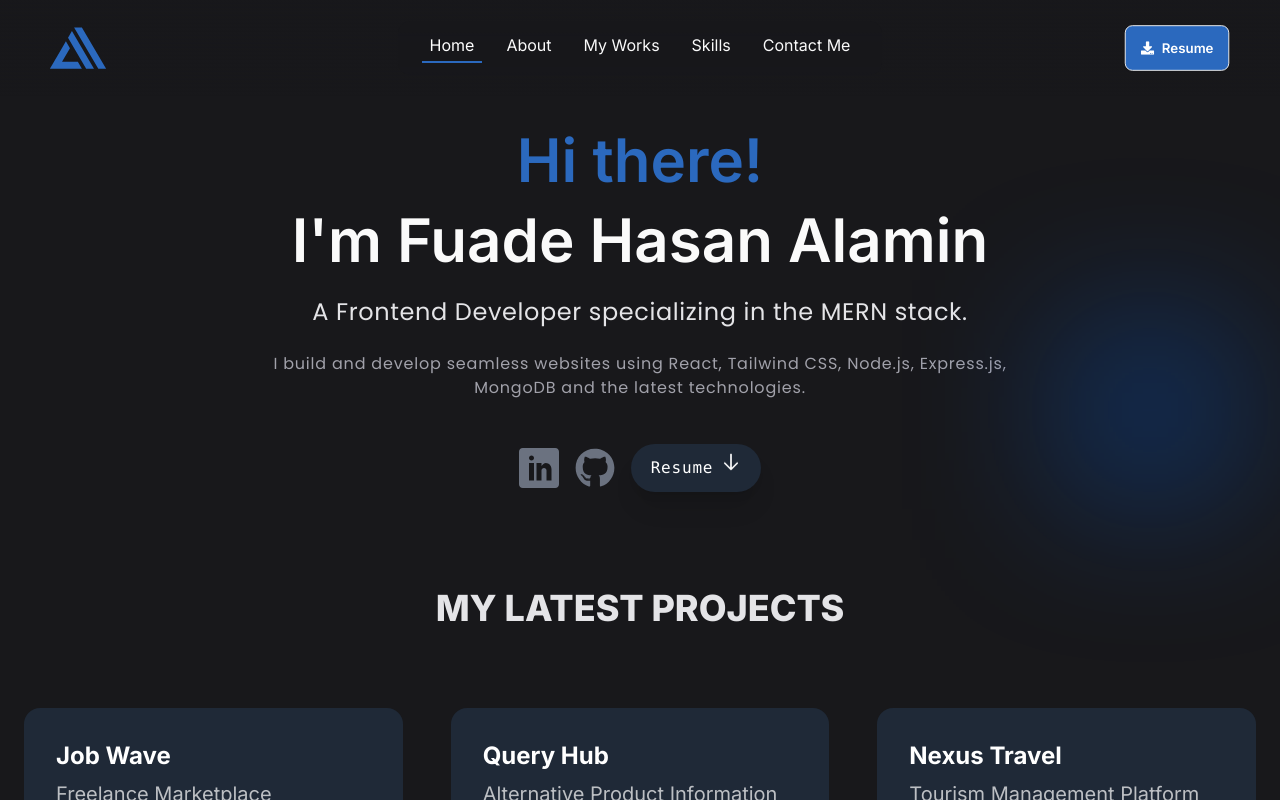
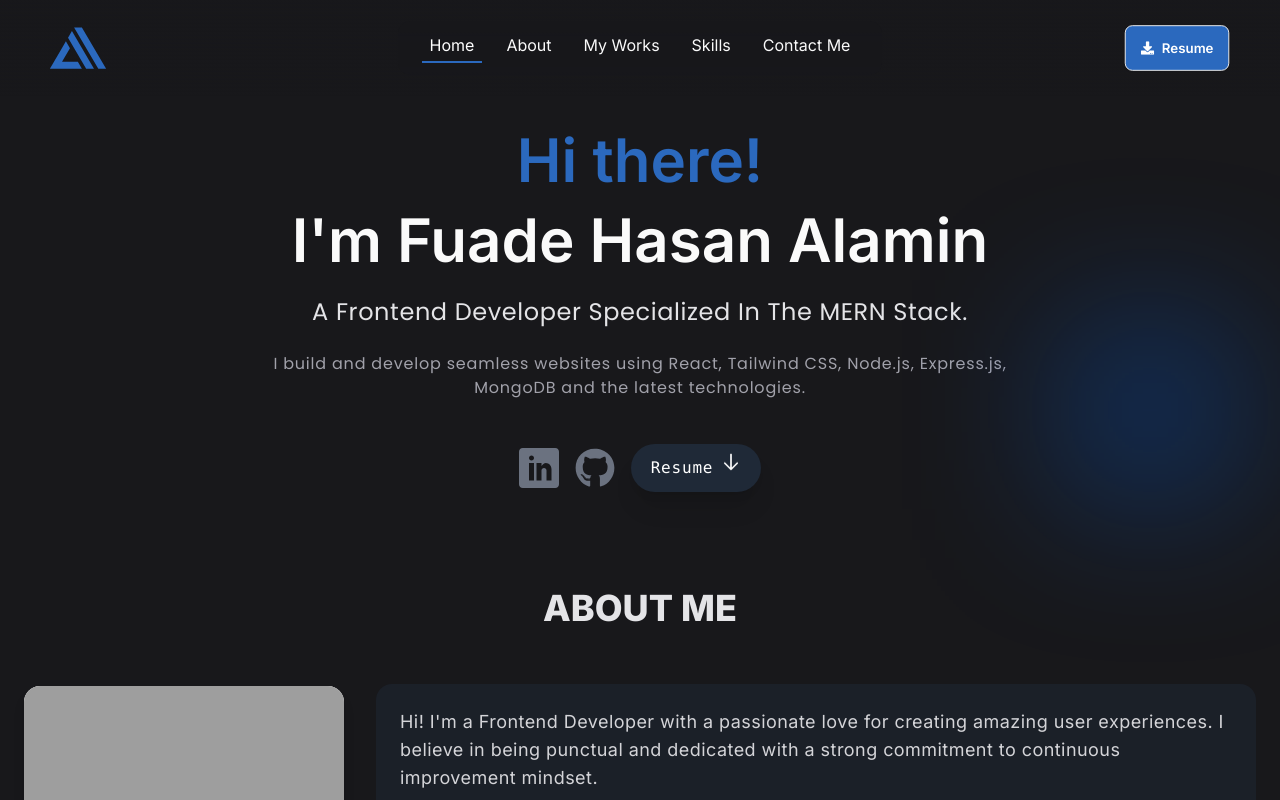
Before and after one commit to alamin6688/portfolio, a React (Vite) app: page / in a window 1280 px wide. Shown: the top 800 px of the page. Built offline with nearby package versions, Linux system fonts and the light colour scheme; grey boxes are pictures that could not be loaded.

Commit message:
Design Modified

```diff
--- a/src/Components/Contact/Contact.jsx
+++ b/src/Components/Contact/Contact.jsx
@@ -6,11 +6,11 @@ const Contact = () => {
   return (
     <section id="contact" className="bg-[#18181B]">
       <div className="max-w-screen-2xl px-6 w-full pt-4 pb-12 mx-auto">
-        <h1 className="text-2xl md:text-3xl font-extrabold text-center uppercase lg:text-4xl py-4 md:py-8 text-zinc-200">
+        <h1 className="text-2xl md:text-3xl font-extrabold text-center uppercase lg:text-4xl py-6 md:py-8 text-zinc-200">
           Get In Touch
         </h1>
         <div className="flex flex-col md:flex-row items-center justify-center">
-          <div className="lg:w-1/2 lg:mx-6 w-full">
+          <div className="md:w-1/2  w-full">
             <h1 className="text-2xl font-semibold text-zinc-200 lg:text-3xl">
               Contact me for <br /> collaboration
             </h1>
@@ -147,7 +147,7 @@ const Contact = () => {
               </ul>
             </div>
           </div>
-          <div className="mt-12 lg:w-1/2 lg:mx-6 w-full lg:mt-0">
+          <div className="pt-12 lg:w-1/2 w-full lg:mt-0">
             <div className="flex flex-col md:flex-row items-center justify-between">
               <h2 className="text-2xl font-semibold text-zinc-200 ">
                 Let's Work Togther!
--- a/src/Components/Hero/Hero.jsx
+++ b/src/Components/Hero/Hero.jsx
@@ -15,8 +15,8 @@ const Hero = () => {
               </span>{" "}
               I'm Fuade Hasan Alamin
             </h1>
-            <h2 className="text-2xl text-zinc-200  font-poppins py-4 tracking-wide">
-              A Frontend Developer specializing in the MERN stack.
+            <h2 className="text-2xl text-zinc-200  font-poppins py-4 tracking-wide capitalize">
+              A Frontend Developer specialized in the MERN stack.
             </h2>
             <p className="mt-2 text-[1rem] text-zinc-400 font-poppins tracking-wider  w-full md:w-[80%] mx-auto">
               I build and develop seamless websites using React, Tailwind CSS,
--- a/src/Pages/Home/Home.jsx
+++ b/src/Pages/Home/Home.jsx
@@ -12,8 +12,8 @@ const Home = () => {
       <Navbar></Navbar>
       <main>
         <Hero></Hero>
+        <About></About>
         <Works></Works>
-        <About></About>
         <Skills></Skills>
         <Contact></Contact>
       </main>
```
Also changed, not shown: src/index.css (line endings or trailing spaces).
